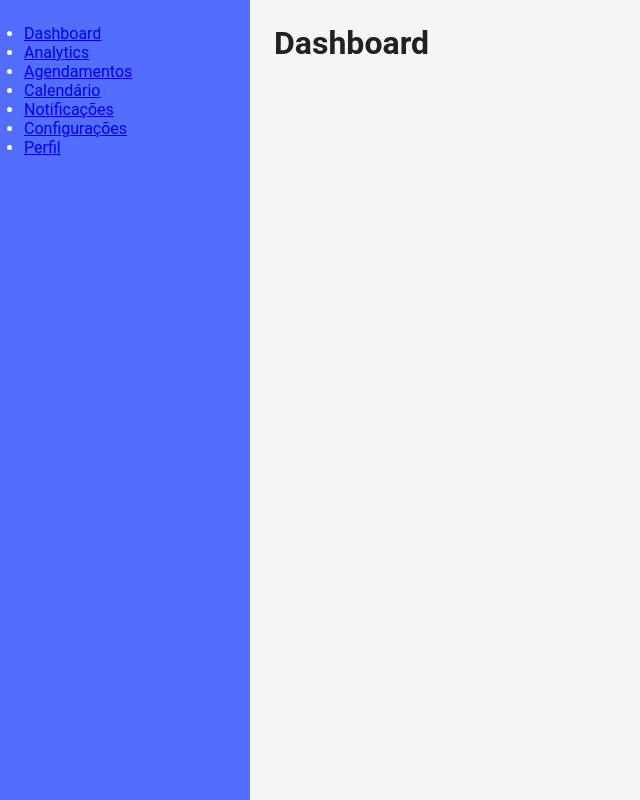
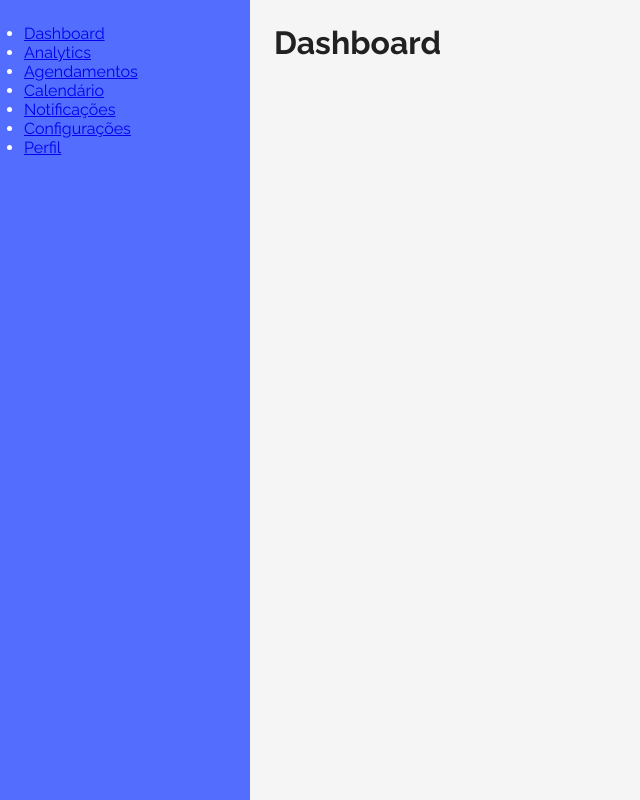
Before and after one commit to danielcoosta1/saasconsultas, a React (Vite) app: page / in a window 1280 px wide. Shown: the whole page, without its empty margins (0-640 px from the left). Built offline with nearby package versions, Linux system fonts and the light colour scheme.

Commit message:
Modificando a fonte do projeto

```diff
--- a/index.html
+++ b/index.html
@@ -8,6 +8,10 @@
   <link rel="icon" type="image/png" sizes="32x32" href="/favicon-32x32.png">
   <link rel="icon" type="image/png" sizes="16x16" href="/favicon-16x16.png">
   <link rel="manifest" href="/site.webmanifest">
+  <link rel="preconnect" href="https://fonts.googleapis.com">
+  <link rel="preconnect" href="https://fonts.gstatic.com" crossorigin>
+  <link href="https://fonts.googleapis.com/css2?family=Raleway:ital,wght@0,100..900;1,100..900&display=swap"
+    rel="stylesheet">
   <meta name="viewport" content="width=device-width, initial-scale=1.0" />
   <title>Consultare</title>
 </head>
--- a/src/styles/theme.js
+++ b/src/styles/theme.js
@@ -8,8 +8,8 @@
     inputs: "#F7F7F8", // Cor padrão para textos
   },
   fonts: {
-    heading: '"Montserrat", sans-serif',
-    body: '"Roboto", sans-serif',
+    heading: '"Raleway", sans-serif',
+    body: '"Raleway", sans-serif',
   },
   spacing: {
     small: "8px",
```
